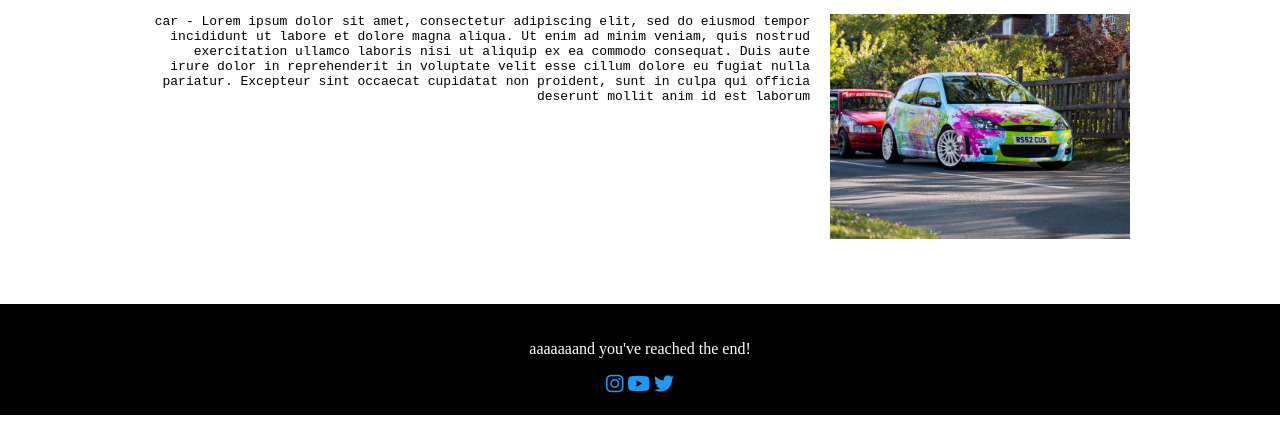
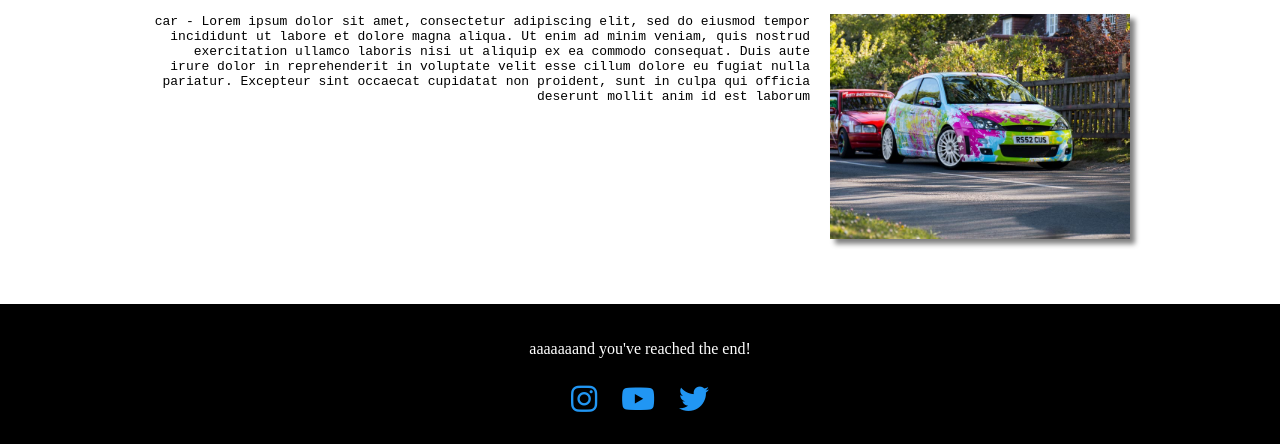
Before and after one commit to tomdoescoding/Tom-Does-Life, a plain HTML site: page tomdoeslife.html in a window 1280 px wide. Shown: the part 1362-1806 px from the top of the page. Before the commit the page ends 1777 px from the top, so only its background shows below. Drawn offline with Linux system fonts and the light colour scheme; files whose address does not match are found by name.

Commit message:
resized icons

```diff
--- a/tomdoeslife.html
+++ b/tomdoeslife.html
@@ -15,12 +15,14 @@
         .title img {width:100%}
 
         .left {text-align: left; clear: right;}
-        .left img {float: left; vertical-align: middle; margin-right: 20px}
+        .left img {float: left; vertical-align: middle; margin-right: 20px; box-shadow: 5px 5px 5px grey;}
 
         .right {text-align: right; clear: left}
-        .right img {float: right; vertical-align: middle; margin-left: 20px}
+        .right img {float: right; vertical-align: middle; margin-left: 20px; box-shadow: 5px 5px 5px grey;}
 
         .footer {text-align: center; clear: both; background-color: black; color: white; margin-top: 200px; padding: 20px}
+
+
 
       </style>
   </head>
@@ -62,11 +64,10 @@
     </section>
     <div class="footer">
       <p> aaaaaaand you've reached the end!</p>
-      <i class="fab fa-instagram" style="font-size:20px;color:#2196F3"></i>
-      <i class="fab fa-youtube" style="font-size:20px;color:#2196F3"></i>
-      <i class="fab fa-twitter" style="font-size:20px;color:#2196F3"></i>
-
-      <!--Insert icons for social media here-->
+      <!--Icons need social media links-->
+        <i class="fab fa-instagram" style="font-size:30px;color:#2196F3; padding: 10px"></i>
+        <i class="fab fa-youtube" style="font-size:30px;color:#2196F3; padding: 10px"></i>
+        <i class="fab fa-twitter" style="font-size:30px;color:#2196F3; padding: 10px"></i>
     </div>
   </body>
 </html>
```
